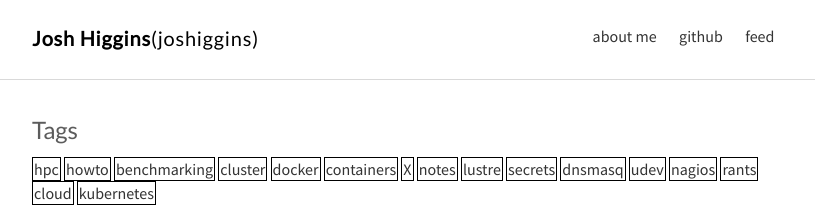
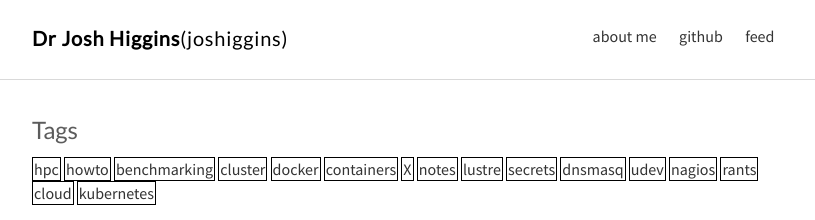
Before and after one commit to joshiggins/joshiggins.github.io, a Jekyll site: the page built from index.html, in a window 1280 px wide. Shown: the top 220 px of the page, without its empty margins (232-1047 px from the left). Built offline with Jekyll 4.4.1, drawn with Linux system fonts in a browser that asks for light colours.

Commit message:
Update nav.html

```diff
--- a/_includes/nav.html
+++ b/_includes/nav.html
@@ -1,7 +1,7 @@
 
 <nav class="nav">
   <div class="container">
-    <h1 class="logo"><a href="{{ '/' | prepend: site.baseurl }}"><span>Josh Higgins</span>(joshiggins)</a></h1>
+    <h1 class="logo"><a href="{{ '/' | prepend: site.baseurl }}"><span>Dr Josh Higgins</span>(joshiggins)</a></h1>
     <ul class="navbar">
       <li><a href="{{ '/about' | prepend: site.baseurl }}">about me</a></li>
       <li><a href="https://github.com/joshiggins">github</a></li>
```
